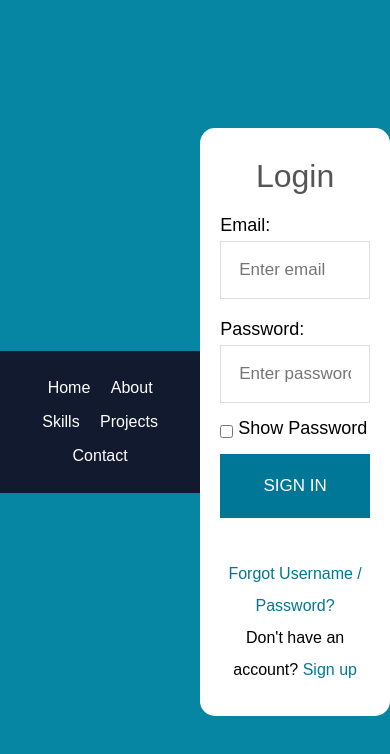
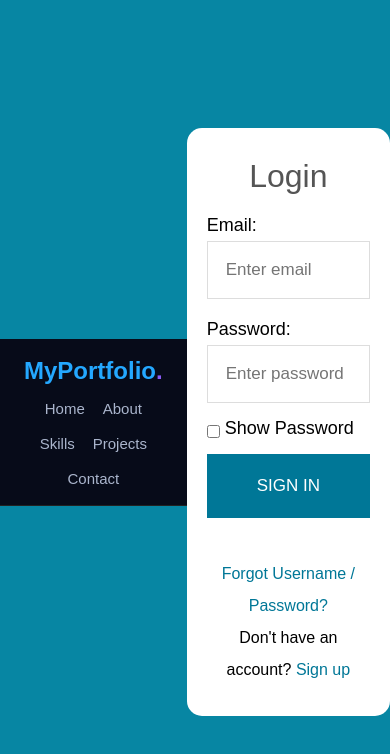
Before and after one commit to Arqam-MAQ/My-Portfolio, a plain HTML site: page loginpage.html in a window 390 px wide. Drawn offline with Linux system fonts and the light colour scheme.

Commit message:
Update loginpage.html

```diff
--- a/loginpage.html
+++ b/loginpage.html
@@ -91,34 +91,69 @@
       }
     }
 
+header {
+  background: #070b19;
+  border-bottom: 1px solid #222;
+}
+
+.nav {
+  max-width: 1100px;
+  margin: auto;
+  padding: 18px 24px;
+  display: flex;
+  align-items: center;
+  justify-content: space-between;
+  gap: 18px;
+}
+
+.logo {
+  font-size: 24px;
+  font-weight: bold;
+  color: #24a8ff;
+  text-decoration: none;
+}
+
+.logo span {
+  color: #8b5cf6;
+}
+
 nav {
-  background: #111a2e;
-  padding: 20px;
-  text-align: center;
+  display: flex;
+  gap: 25px;
+  flex-wrap: wrap;
 }
 
 nav a {
-  color: white;
+  color: #aab5cc;
   text-decoration: none;
-  margin: 12px;
-  font-size: 16px;
+  font-size: 15px;
 }
 
 nav a:hover {
-  color: #24a8ff;
+  color: white;
 }
 
-@media(max-width:600px) {
-  nav a {
-    display: inline-block;
-    margin: 8px;
+@media(max-width:700px) {
+  .nav {
+    flex-direction: column;
+    gap: 15px;
+  }
+
+  nav {
+    justify-content: center;
+    gap: 18px;
   }
 }
-
   </style>
 </head>
 
 <body>
+
+<header>
+  <div class="nav">
+    <a class="logo" href="index.html">
+      MyPortfolio<span>.</span>
+    </a>
 
     <nav>
       <a href="index.html">Home</a>
@@ -127,7 +162,8 @@ nav a:hover {
       <a href="projects.html">Projects</a>
       <a href="contact.html">Contact</a>
     </nav>
-
+  </div>
+</header>
   <div class="login">
 
     <h1>Login</h1>
```
Lines whose indentation alone changed are shown as unchanged.
